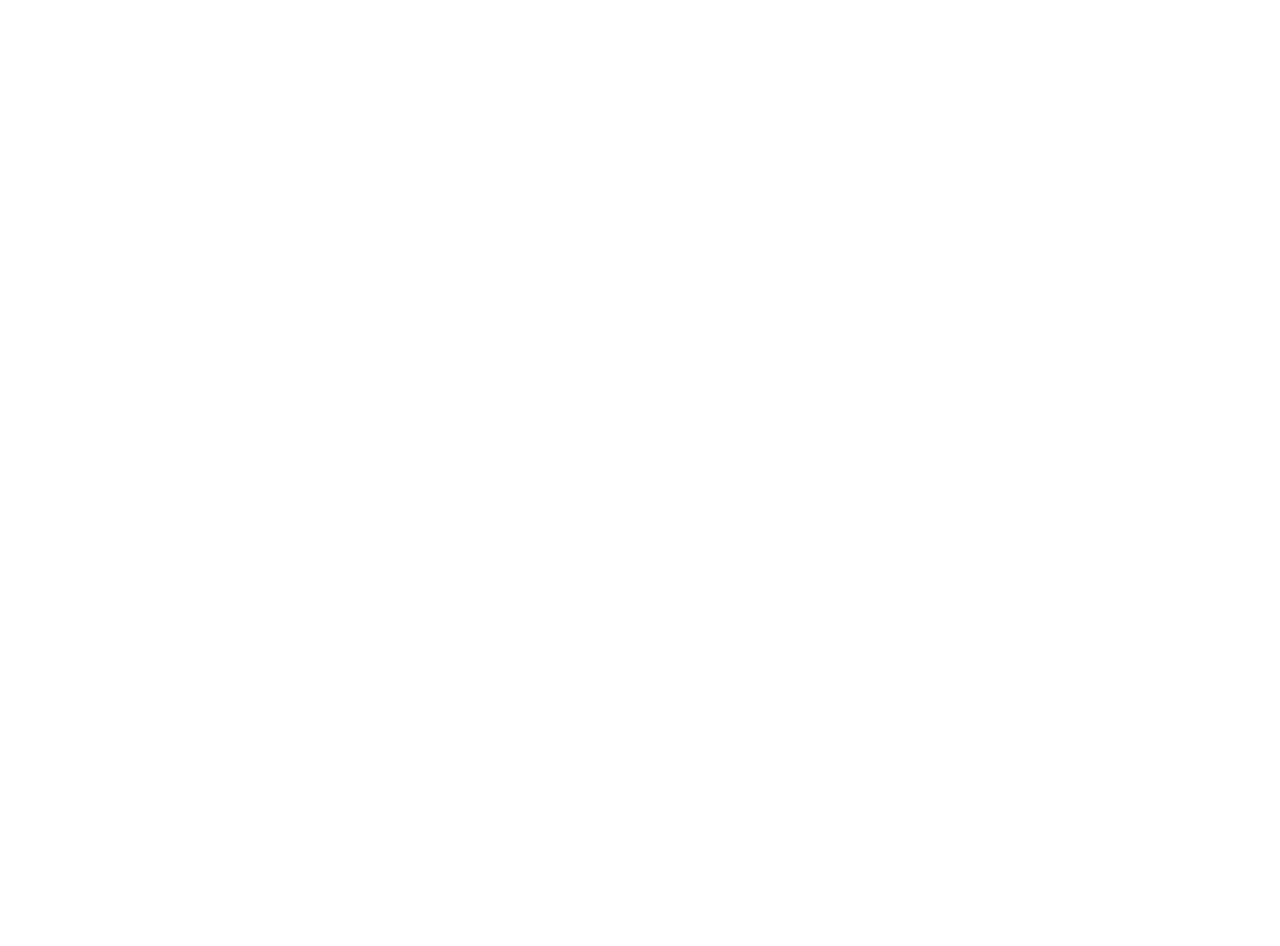
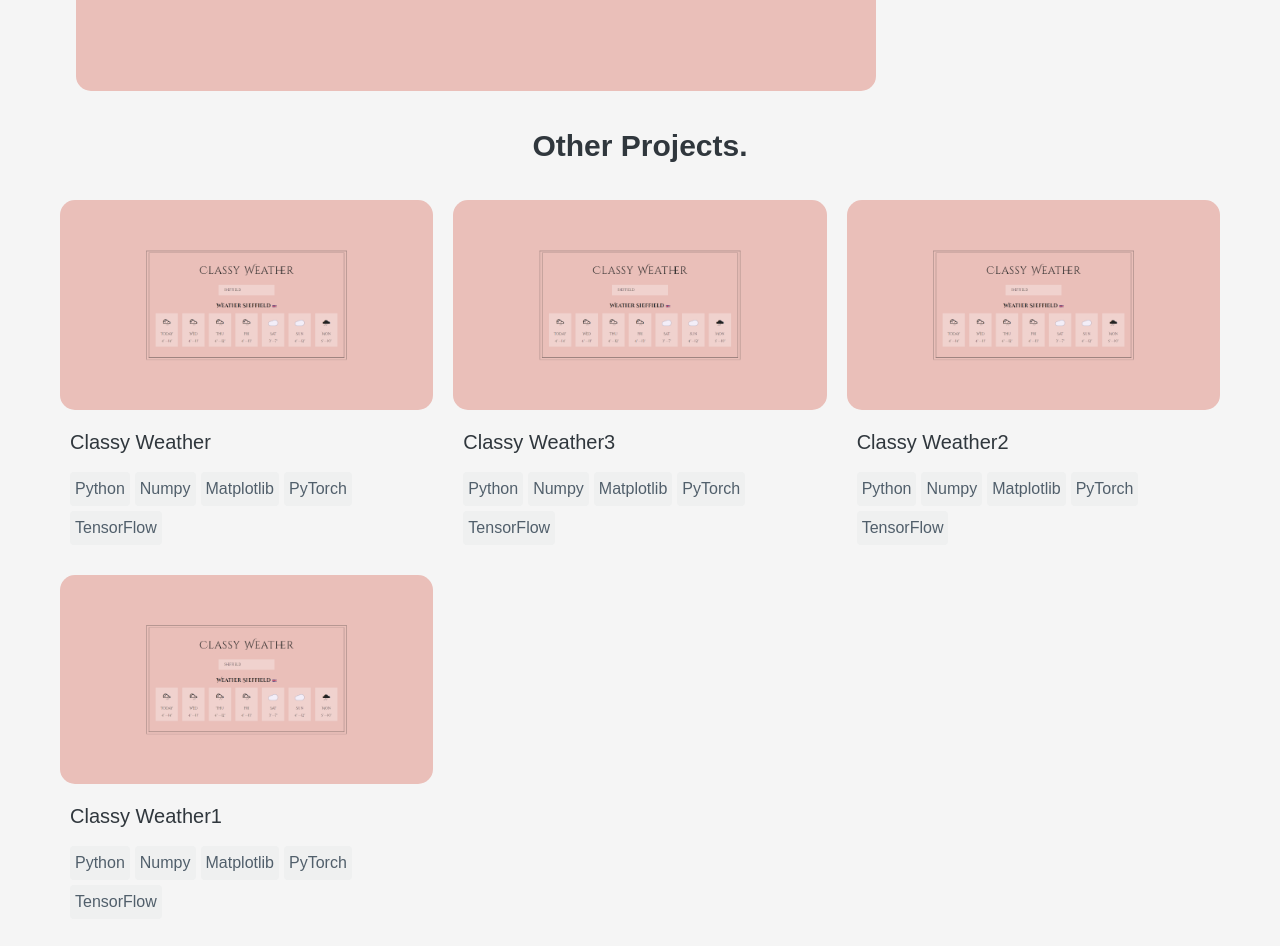
Before and after one commit to JellyYJ/portfolio, a React (Vite) app in the folder portfolio/: page /projects in a window 1280 px wide. Shown: the part 3500-4446 px from the top of the page. Before the commit the page ends 3139 px from the top, so only its background shows below. Built offline with nearby package versions, Linux system fonts and the light colour scheme.

Commit message:
Add more projects and miniProject area

```diff
--- a/portfolio/src/assets/data/projectData.json
+++ b/portfolio/src/assets/data/projectData.json
@@ -96,7 +96,7 @@
   },
   {
     "name": "Heartbeat Classification",
-    "img": "",
+    "img": "/src/assets/classyWeather.png",
     "link": "/heartbeatClassification",
     "summary": "",
     "techStck": ["Python", "Numpy", "Matplotlib", "PyTorch", "TensorFlow"],
@@ -104,10 +104,46 @@
   },
   {
     "name": "Step Counter",
-    "img": "",
+    "img": "/src/assets/classyWeather.png",
     "link": "/stepCounter",
     "summary": "",
     "techStck": ["Java"],
     "details": ""
+  },
+  {
+    "name": "Classy Weather",
+    "img": "/src/assets/classyWeather.png",
+    "link": "/classyWeather",
+    "type": "mini",
+    "summary": "",
+    "techStck": ["Python", "Numpy", "Matplotlib", "PyTorch", "TensorFlow"],
+    "details": ""
+  },
+  {
+    "name": "Classy Weather3",
+    "img": "/src/assets/classyWeather.png",
+    "link": "/classyWeather",
+    "type": "mini",
+    "summary": "",
+    "techStck": ["Python", "Numpy", "Matplotlib", "PyTorch", "TensorFlow"],
+    "details": ""
+  },
+  {
+    "name": "Classy Weather2",
+    "img": "/src/assets/classyWeather.png",
+    "link": "/classyWeather",
+    "type": "mini",
+    "summary": "",
+    "techStck": ["Python", "Numpy", "Matplotlib", "PyTorch", "TensorFlow"],
+    "details": ""
+  },
+  {
+    "name": "Classy Weather1",
+    "img": "/src/assets/classyWeather.png",
+    "link": "/classyWeather",
+    "type": "mini",
+    "summary": "",
+    "techStck": ["Python", "Numpy", "Matplotlib", "PyTorch", "TensorFlow"],
+    "details": ""
   }
 ]
--- a/portfolio/src/pages/Projects.jsx
+++ b/portfolio/src/pages/Projects.jsx
@@ -1,11 +1,16 @@
 import ProjectsList from "../ui/ProjectsList";
 import Heading from "../ui/Heading";
+import ProjectMini from "../ui/ProjectMini";
+import SplitLine from "../ui/SplitLine";
 
 function Projects() {
   return (
     <>
       <Heading as="h1">Projects.</Heading>
       <ProjectsList />
+
+      <Heading as="h2">Other Projects.</Heading>
+      <ProjectMini />
     </>
   );
 }
--- /dev/null
+++ b/portfolio/src/ui/ProjectMini.jsx
@@ -0,0 +1,60 @@
+import React from "react";
+import { Link } from "react-router-dom";
+import styled from "styled-components";
+import projectsData from "../assets/data/projectData.json";
+import Heading from "./Heading";
+import StyledDiv from "./Paragraph";
+import TechStack from "./TechStack";
+
+const ProjectMiniContainer = styled.div`
+  display: grid;
+  grid-template-columns: repeat(3, 1fr);
+  /* grid-template-columns: repeat(auto-fill, minmax(30rem, 1fr)); */
+  gap: 2rem;
+  /* margin-top: 2rem; */
+`;
+
+const MiniProjectListItem = styled.div`
+  background-color: var(--color-brown-0);
+`;
+
+const MiniProjectImage = styled.img`
+  width: 100%;
+  height: auto;
+  border-radius: 1.5rem;
+`;
+
+const MiniProjectDetails = styled.div`
+  padding: 1rem;
+`;
+
+const MiniProjectDescription = styled(StyledDiv)`
+  font-size: 1.8rem;
+  margin-bottom: 1.5rem;
+  /* margin-top: 1rem; */
+`;
+
+function ProjectMini() {
+  const miniProjects = projectsData.filter(
+    (project) => project.type === "mini"
+  );
+
+  return (
+    <ProjectMiniContainer>
+      {miniProjects.map((project) => (
+        <Link to={`/projects${project.link}`} key={project.name}>
+          <MiniProjectListItem key={project.name}>
+            <MiniProjectImage src={project.img} alt={project.name} />
+            <MiniProjectDetails>
+              <Heading as="h4">{project.name}</Heading>
+              <MiniProjectDescription>{project.summary}</MiniProjectDescription>
+              <TechStack techData={project.techStck} />
+            </MiniProjectDetails>
+          </MiniProjectListItem>
+        </Link>
+      ))}
+    </ProjectMiniContainer>
+  );
+}
+
+export default ProjectMini;
--- a/portfolio/src/ui/ProjectsList.jsx
+++ b/portfolio/src/ui/ProjectsList.jsx
@@ -4,55 +4,6 @@
 import Heading from "./Heading";
 import StyledDiv from "./Paragraph";
 import TechStack from "./TechStack";
-
-// const projectsData = [
-//   {
-//     name: "Holiday Cabin",
-//     img: "src/assets/worldWise.png",
-//     link: "/holidayCabin",
-//     details:
-//       "This project is a real-world like porject intimate the inside website for a booking system for cabins.",
-//     techStck: ["JavaScript", "React", "Supabase", "Styled Components"],
-//   },
-//   {
-//     name: "Solar Offset",
-//     img: "src/assets/pizzaCo.png",
-//     link: "/solarOffset",
-//     details:
-//       "This project aimed to create a platform for UK residents to fund solar panels in African countries.",
-//     techStck: ["JavaScript", "React", "Node.jS", "MongoDB", "CSS"],
-//   },
-//   {
-//     name: "Bird Sighting",
-//     img: "",
-//     link: "/birdSighting",
-//     details:
-//       "Uni project: allowing bird lovers to upload and view sightings of birds, also support offline and online real-time chatting, the chat history will be syncced once the user is connected to the internet.",
-//     techStck: ["JavaScript", "Node.jS", "MongoDB", "CSS"],
-//   },
-//   {
-//     name: "React Lizza.co",
-//     img: "src/assets/pizzaCo.png",
-//     link: "/reactPizza",
-//     details:
-//       "This project is a practice project for learning React and Tailwind.",
-//     techStck: ["JavaScript", "React,", "Tailwind"],
-//   },
-//   {
-//     name: "Heartbeat Classification",
-//     img: "",
-//     link: "/heartbeatClassification",
-//     details: "",
-//     techStck: ["Python", "Numpy", "Matoplot", "PyTorch", "TensorFlow"],
-//   },
-//   {
-//     name: "Step Counter",
-//     img: "",
-//     link: "/stepCounter",
-//     details: "",
-//     techStck: ["Java"],
-//   },
-// ];
 
 const ProjectsListContainer = styled.ul`
   display: flex;
@@ -144,9 +95,14 @@
 `;
 
 function ProjectsList() {
+  // Filter out projects with type === "mini"
+  const filteredProjects = projectsData.filter(
+    (project) => project.type !== "mini"
+  );
+
   return (
     <ProjectsListContainer>
-      {projectsData.map((project) => (
+      {filteredProjects.map((project) => (
         <Link to={`/projects${project.link}`} key={project.name}>
           <ProjectListItem key={project.name}>
             <ProjectImage src={project.img} alt={project.name} />
```
Also changed, not shown: portfolio/src/assets/classyWeather.png (added).
